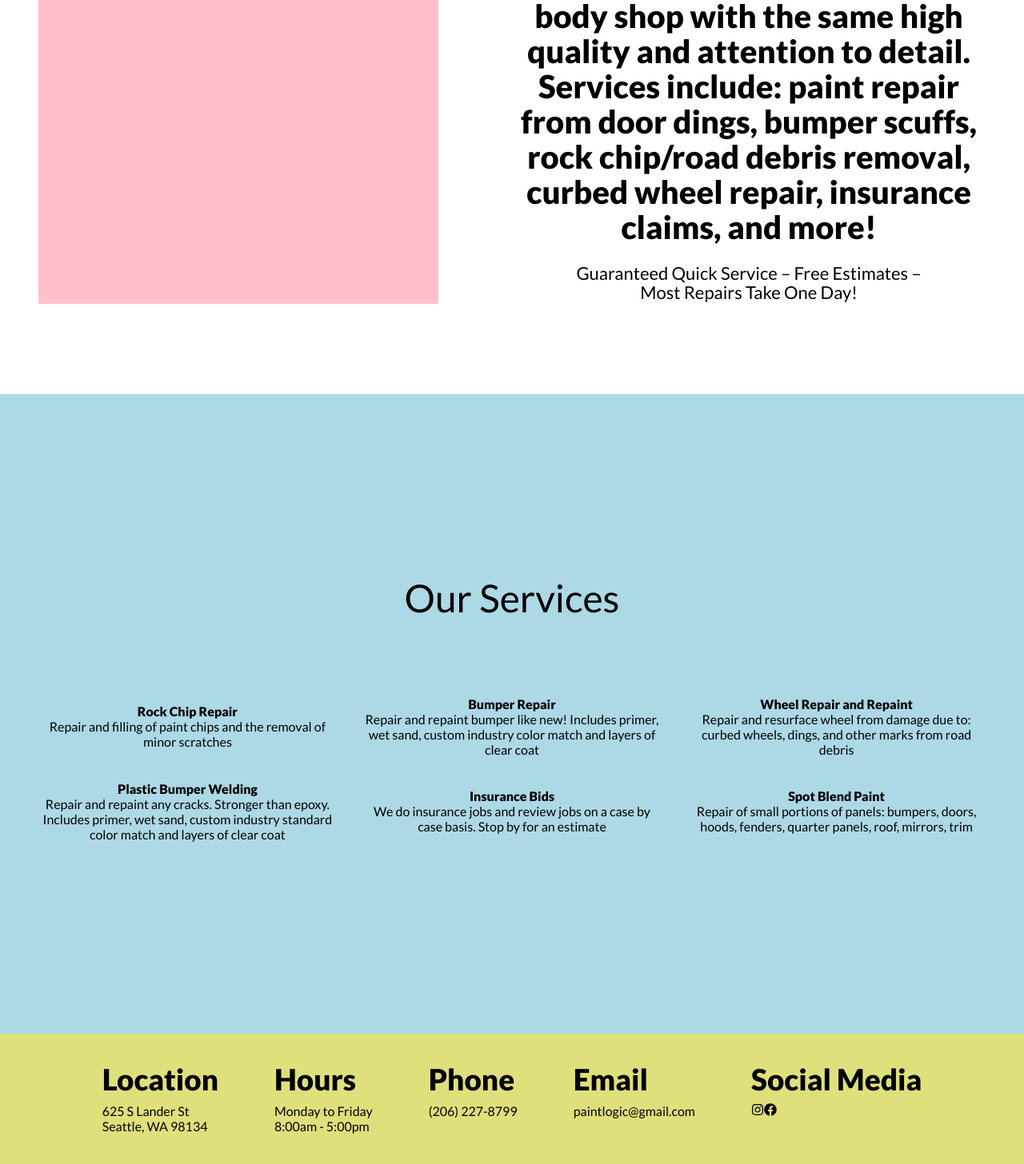
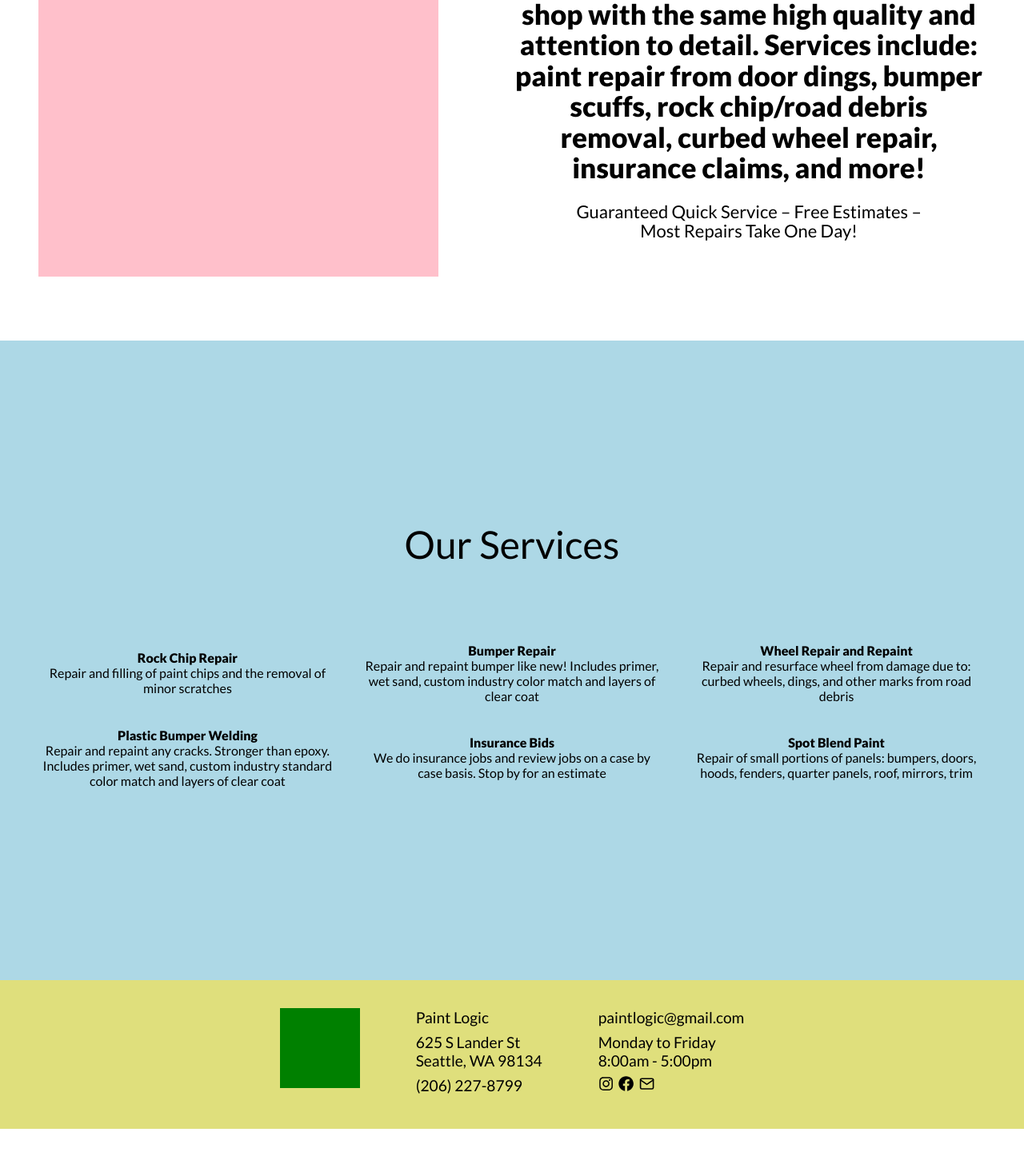
Before and after one commit to rallysport206/PLv2, a React (Create React App) app: page / in a window 1280 px wide. Shown: the part 1114-2570 px from the top of the page at 80% size. After the commit the page ends 2526 px from the top, so only its background shows below. Built offline with nearby package versions, Linux system fonts and the light colour scheme.

Commit message:
updated footer icon and overall layout

```diff
--- a/src/components/Footer/footerStyling.css
+++ b/src/components/Footer/footerStyling.css
@@ -2,7 +2,7 @@
     background-color: rgb(223, 223, 124);
 }
 
-.footer_wrap{
+.footer_wrap {
     padding: 48px 24px;
     display: flex;
     flex-direction: column;
@@ -51,24 +51,35 @@
     }
 }
 
-.footer-title {
-    margin-bottom: 0.5rem;
-    font-size: 2.3rem;
+.footer-logo {
+    width: 100px;
+    height: 100px;
+    background: green;
 }
 
 .footer-info {
     color: black;
     text-decoration: none;
     margin-bottom: 0.5rem;
-    font-size: 14;
+    font-size: 1.2rem;
 }
-
+/*
 .footer-info:hover {
     color: blue;
     transition: 0.3s ease-out;
-}
+} */
 
 .footer-media {
     display: flex;
     flex-direction: row;
+    font-size: 1.2rem;
 }
+
+.footer-icon {
+    color: black;
+    margin-right: 0.4rem;
+}
+
+.footer-icon:hover {
+    color: blue;
+}
--- a/src/components/Footer/index.js
+++ b/src/components/Footer/index.js
@@ -1,6 +1,7 @@
 import React from 'react';
 import './footerStyling.css'
 import { FaInstagram, FaFacebook } from 'react-icons/fa'
+import { FiMail } from 'react-icons/fi'
 
 const Footer = () => {
     return(
@@ -10,27 +11,21 @@ const Footer = () => {
                     <div className='footer-menu'>
                         <div className='footer-links__wrap'>
                             <div className='footer-items'>
-                                <h2 className='footer-title'>Location</h2>
-                                <p className='footer-info'>625 S Lander St <br /> Seattle, WA 98134</p>
+                                <div className='footer-logo' />
                             </div>
                             <div className='footer-items'>
-                                <h2 className='footer-title'>Hours</h2>
-                                <p className='footer-info'>Monday to Friday<br />
-                                8:00am - 5:00pm</p>
-                            </div>
-                            <div className='footer-items'>
-                                <h2 className='footer-title'>Phone</h2>
+                                <p className='footer-info'>Paint Logic</p>
+                                <p className='footer-info'>625 S Lander St <br /> Seattle, WA 98134</p>
                                 <p className='footer-info'>(206) 227-8799</p>
                             </div>
                             <div className='footer-items'>
-                                <h2 className='footer-title'>Email</h2>
-                                <a className='footer-info' href="mailto:paintlogic@gmail.com?Subject=Hello%20Paint%20Logic!">paintlogic@gmail.com</a>
-                            </div>
-                            <div className='footer-items'>
-                                <h2 className='footer-title'>Social Media</h2>
+                                <p className='footer-info' href="mailto:paintlogic@gmail.com?Subject=Hello%20Paint%20Logic!">paintlogic@gmail.com</p>
+                                <p className='footer-info'>Monday to Friday<br />
+                                8:00am - 5:00pm</p>
                                 <div className='footer-media'>
-                                    <FaInstagram />
-                                    <FaFacebook />
+                                    <a href='https://instagram.com/petrakis135_paintlogic' className='footer-icon'><FaInstagram /></a>
+                                    <a href='https://www.facebook.com/paintlogicseattle' className='footer-icon'><FaFacebook /></a>
+                                    <a href="mailto:paintlogic@gmail.com?Subject=Hello%20Paint%20Logic!" className='footer-icon'><FiMail /></a>
                                 </div>
                             </div>
                         </div>
--- a/src/components/Info/infoStyling.css
+++ b/src/components/Info/infoStyling.css
@@ -50,7 +50,7 @@
 .info-section__headline {
     color: #000;
     margin-bottom: 24px;
-    font-size: 40px;
+    font-size: 35px;
     line-height: 1.1;
     font-weight: 600;
     /* color: ${({lightText}) => (lightText ? '#f7f8fa' : '#010606')}; */
--- a/src/components/Navbar/index.js
+++ b/src/components/Navbar/index.js
@@ -16,9 +16,9 @@ const Navbar = ({toggle}) => {
                     <li className='navbar-section__item'>
                         <a href="about" className='navbar-section__links'>About Us</a>
                     </li>
-                        <a href="contact" className='navbar-section__links'>Contact</a>
+                        <a href="contact" className='navbar-section__links'>Services</a>
                     <li className='navbar-section__item'>
-                        <a href="pricing" className='navbar-section__links'>Pricing</a>
+                        <a href="pricing" className='navbar-section__links'>Contact</a>
                     </li>
                 </ul>
             </div>
```
